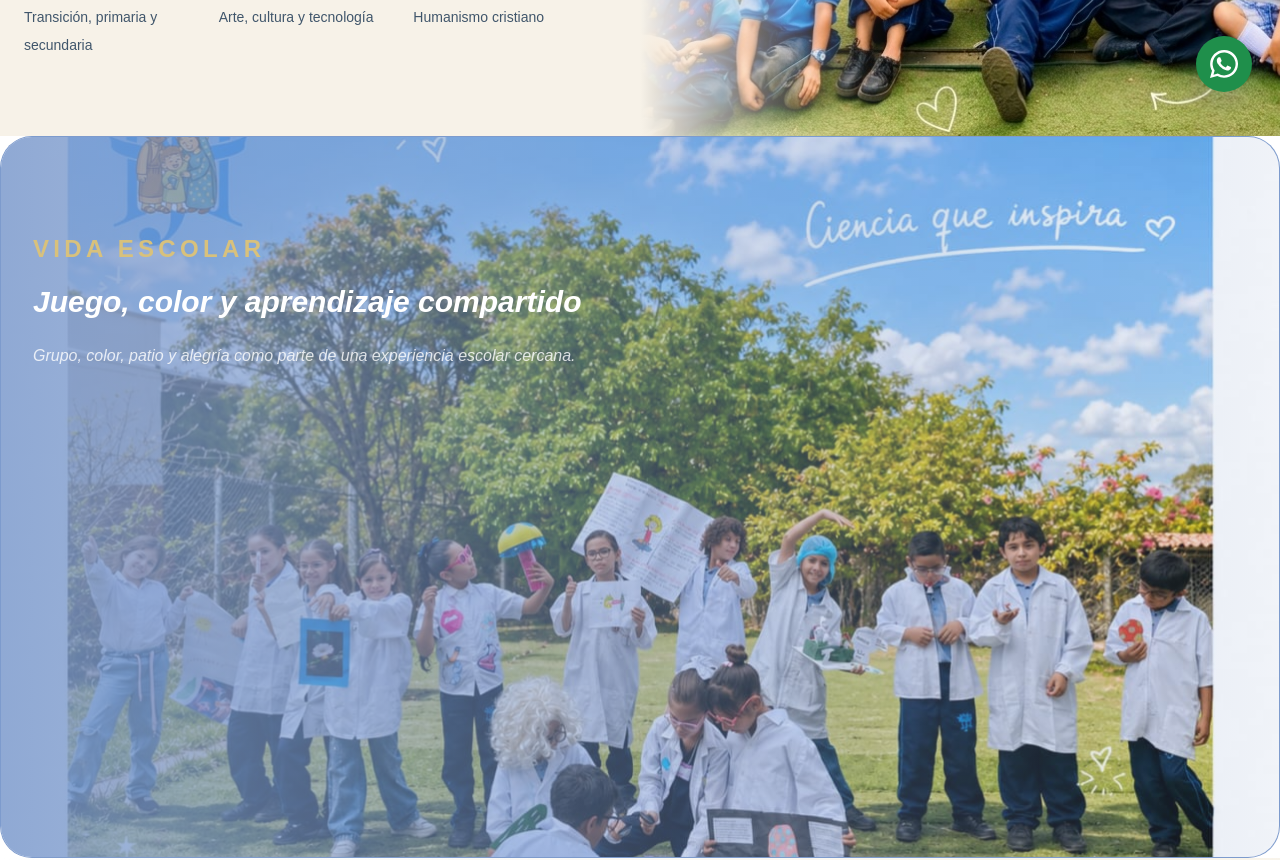
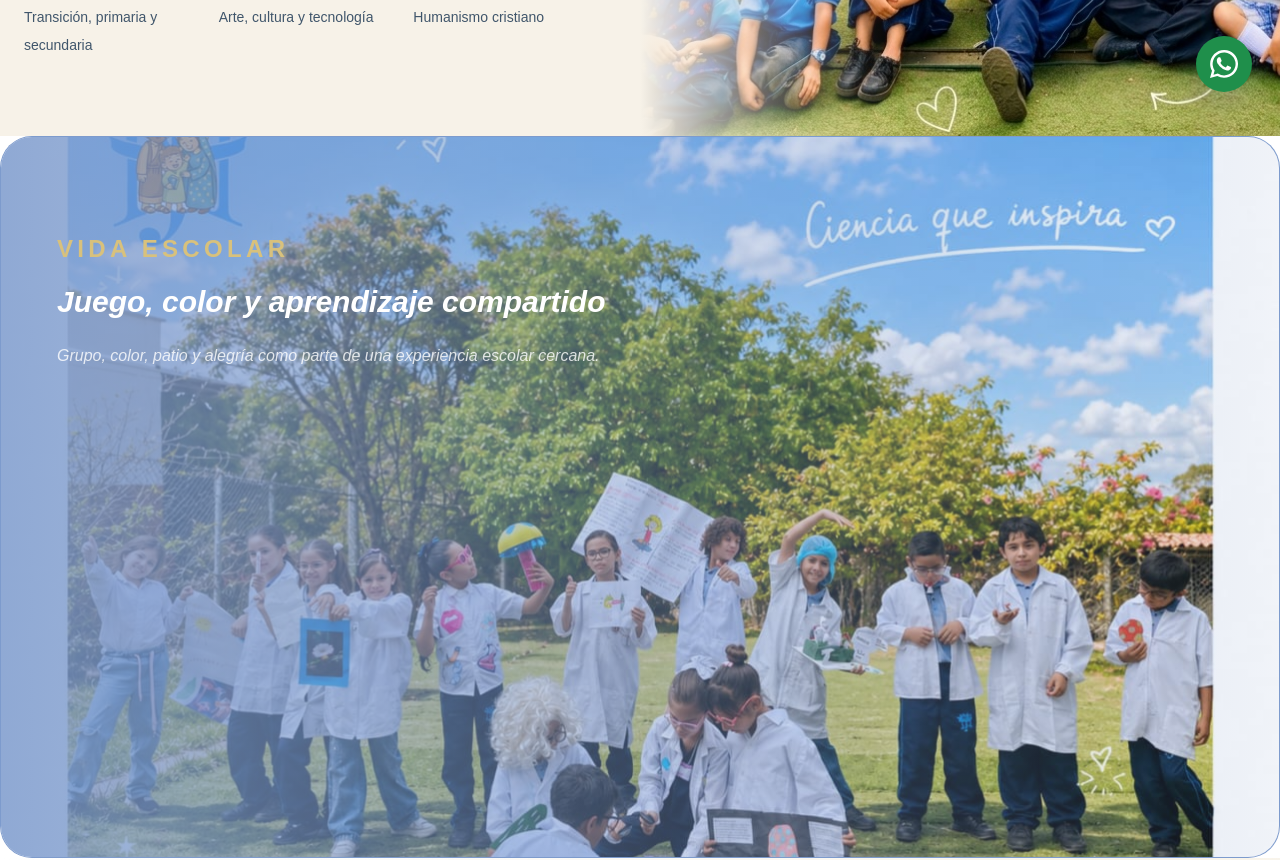
Before and after one commit to moralesandersonr-dev/fundacion-sagrada-familia, a Next.js app: page / in a window 1280 px wide. Shown: the part 680-1540 px from the top of the page. Built offline with nearby package versions, Linux system fonts and the light colour scheme; no server answers; a web font is replaced by a local one.

Commit message:
Update PhotoBanner.tsx

```diff
--- a/app/components/PhotoBanner.tsx
+++ b/app/components/PhotoBanner.tsx
@@ -26,7 +26,7 @@ export default function PhotoBanner({
 
   return (
     <section
-      className={`group relative mx-auto max-w-7xl min-h-[420px] overflow-hidden rounded-[32px] border border-[#7d9bcd]/10 bg-[#7d9bcd] ${
+      className={`group relative mx-auto max-w-[1600px] px-4 md:px-6 min-h-[420px] overflow-hidden rounded-[32px] border border-[#7d9bcd]/10 bg-[#7d9bcd] ${
         isFeatured ? "md:min-h-[820px]" : "md:min-h-[720px]"
       }`}
     >
@@ -45,7 +45,7 @@ export default function PhotoBanner({
         }
       />
       <div
-        className={`relative mx-auto flex min-h-[420px] max-w-7xl items-start px-5 pt-16 pb-8 md:px-8 md:pt-24 md:pb-12 ${
+        className={`relative mx-auto flex min-h-[420px] max-w-[1600px] items-start px-5 pt-16 pb-8 md:px-8 md:pt-24 md:pb-12 ${
           isFeatured ? "md:min-h-[820px]" : "md:min-h-[720px]"
         }`}
       >
```
